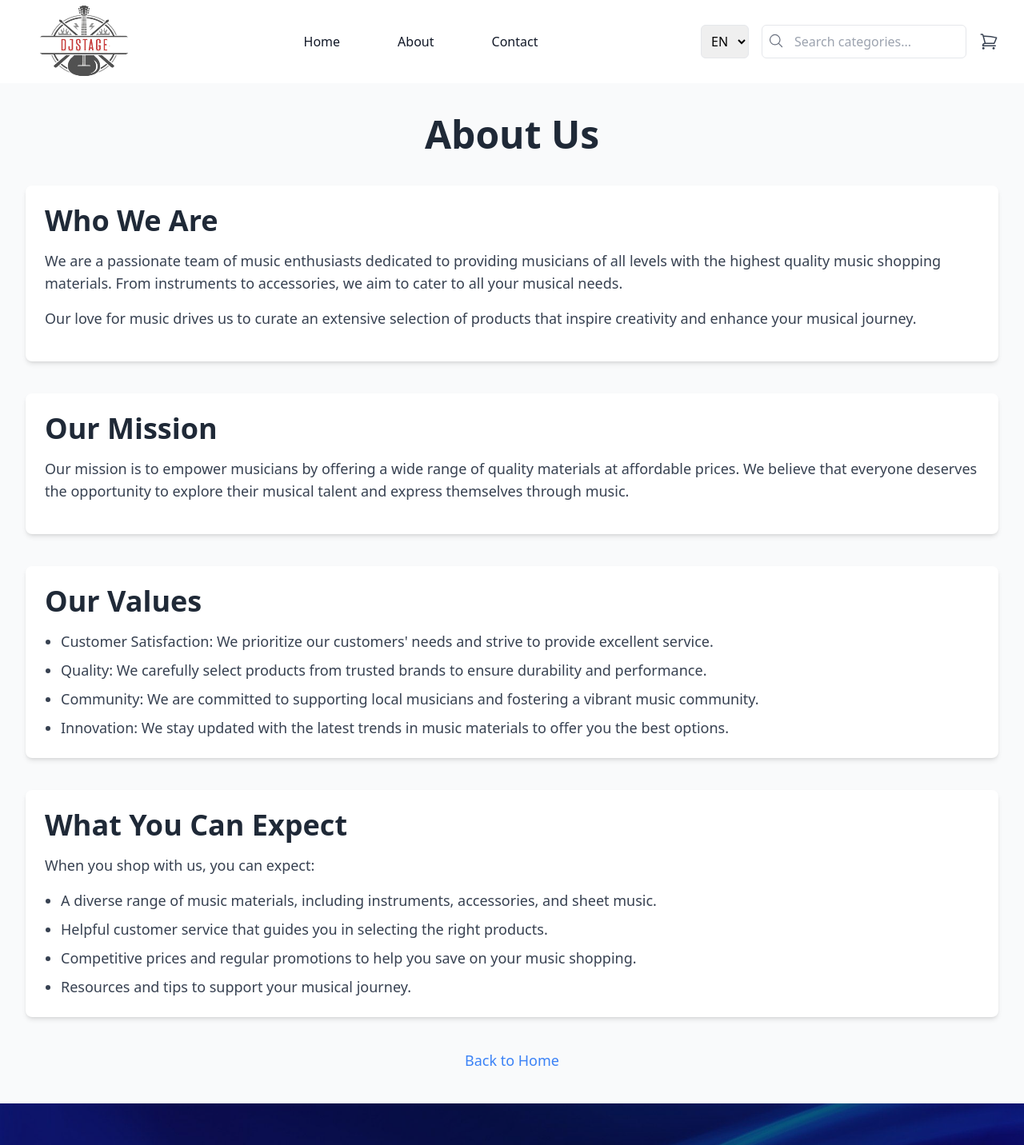
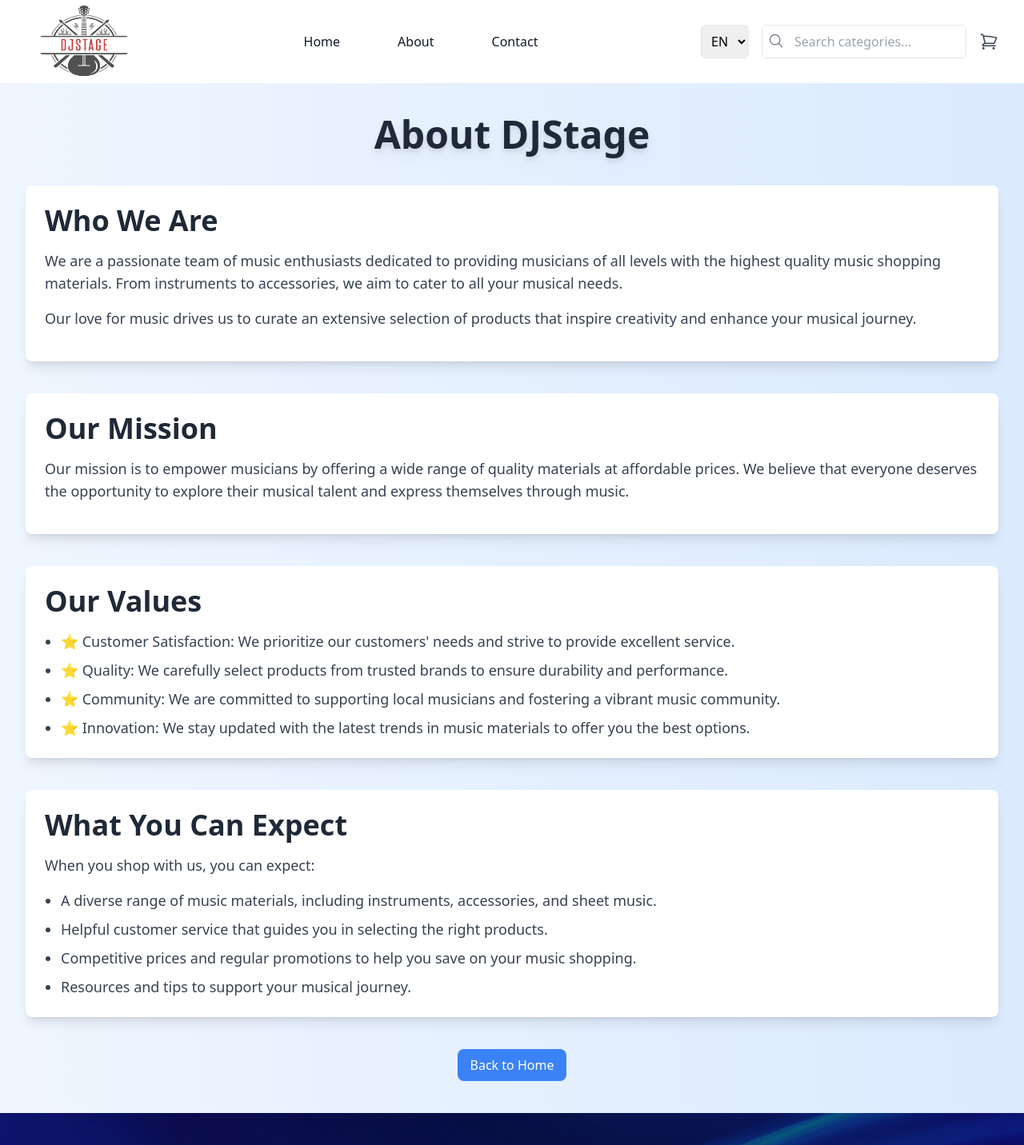
Before and after one commit to Omarelkaddouri/djocean, a Next.js app: page /about in a window 1280 px wide. Shown: the top 1432 px of the page at 80% size. Built offline with nearby package versions, Linux system fonts and the light colour scheme.

Commit message:
enhance about page

```diff
--- a/app/about/page.tsx
+++ b/app/about/page.tsx
@@ -8,38 +8,42 @@ const About = () => {
   return (
     <div>
       <Header />
-      <div className="bg-gray-50 min-h-screen">
+      <div className="bg-gradient-to-r from-blue-50 to-blue-100 min-h-screen">
         <div className="max-w-7xl mx-auto px-4 sm:px-6 lg:px-8 py-10">
-          <h1 className="text-5xl font-bold text-center text-gray-800 mb-10">About Us</h1>
+          <h1 className="text-5xl font-bold text-center text-gray-800 mb-10 drop-shadow-lg">
+            About DJStage
+          </h1>
 
-          <section className="mb-10 p-6 bg-white rounded-lg shadow-md">
+          <section className="mb-10 p-6 bg-white rounded-lg shadow-lg transform transition-all hover:shadow-2xl duration-300">
             <h2 className="text-4xl font-semibold text-gray-800 mb-4">Who We Are</h2>
             <p className="text-lg text-gray-700 mb-4">
-              We are a passionate team of music enthusiasts dedicated to providing musicians of all levels with the highest quality music shopping materials. From instruments to accessories, we aim to cater to all your musical needs.
+              We are a passionate team of music enthusiasts dedicated to providing musicians of all levels with the highest quality music shopping materials.
+              From instruments to accessories, we aim to cater to all your musical needs.
             </p>
             <p className="text-lg text-gray-700 mb-4">
               Our love for music drives us to curate an extensive selection of products that inspire creativity and enhance your musical journey.
             </p>
           </section>
 
-          <section className="mb-10 p-6 bg-white rounded-lg shadow-md">
+          <section className="mb-10 p-6 bg-white rounded-lg shadow-lg transform transition-all hover:shadow-2xl duration-300">
             <h2 className="text-4xl font-semibold text-gray-800 mb-4">Our Mission</h2>
             <p className="text-lg text-gray-700 mb-4">
-              Our mission is to empower musicians by offering a wide range of quality materials at affordable prices. We believe that everyone deserves the opportunity to explore their musical talent and express themselves through music.
+              Our mission is to empower musicians by offering a wide range of quality materials at affordable prices.
+              We believe that everyone deserves the opportunity to explore their musical talent and express themselves through music.
             </p>
           </section>
 
-          <section className="mb-10 p-6 bg-white rounded-lg shadow-md">
+          <section className="mb-10 p-6 bg-white rounded-lg shadow-lg transform transition-all hover:shadow-2xl duration-300">
             <h2 className="text-4xl font-semibold text-gray-800 mb-4">Our Values</h2>
             <ul className="list-disc pl-5 text-lg text-gray-700 space-y-2">
-              <li>Customer Satisfaction: We prioritize our customers&apos; needs and strive to provide excellent service.</li>
-              <li>Quality: We carefully select products from trusted brands to ensure durability and performance.</li>
-              <li>Community: We are committed to supporting local musicians and fostering a vibrant music community.</li>
-              <li>Innovation: We stay updated with the latest trends in music materials to offer you the best options.</li>
+              <li>⭐ Customer Satisfaction: We prioritize our customers&apos; needs and strive to provide excellent service.</li>
+              <li>⭐ Quality: We carefully select products from trusted brands to ensure durability and performance.</li>
+              <li>⭐ Community: We are committed to supporting local musicians and fostering a vibrant music community.</li>
+              <li>⭐ Innovation: We stay updated with the latest trends in music materials to offer you the best options.</li>
             </ul>
           </section>
 
-          <section className="mb-10 p-6 bg-white rounded-lg shadow-md">
+          <section className="mb-10 p-6 bg-white rounded-lg shadow-lg transform transition-all hover:shadow-2xl duration-300">
             <h2 className="text-4xl font-semibold text-gray-800 mb-4">What You Can Expect</h2>
             <p className="text-lg text-gray-700 mb-4">
               When you shop with us, you can expect:
@@ -52,8 +56,8 @@ const About = () => {
             </ul>
           </section>
 
-          <div className="text-center">
-            <Link href="/" className="text-lg text-blue-500 hover:underline">
+          <div className="text-center mt-8">
+            <Link href="/" className="inline-block bg-blue-500 text-white py-2 px-4 rounded-lg hover:bg-blue-600 transition duration-300">
               Back to Home
             </Link>
           </div>
```
